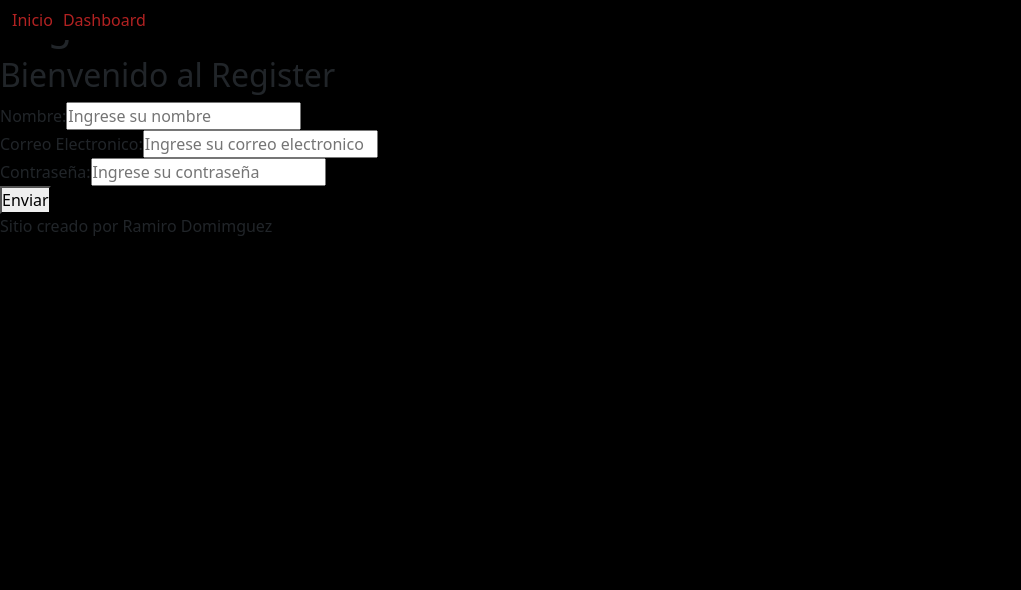
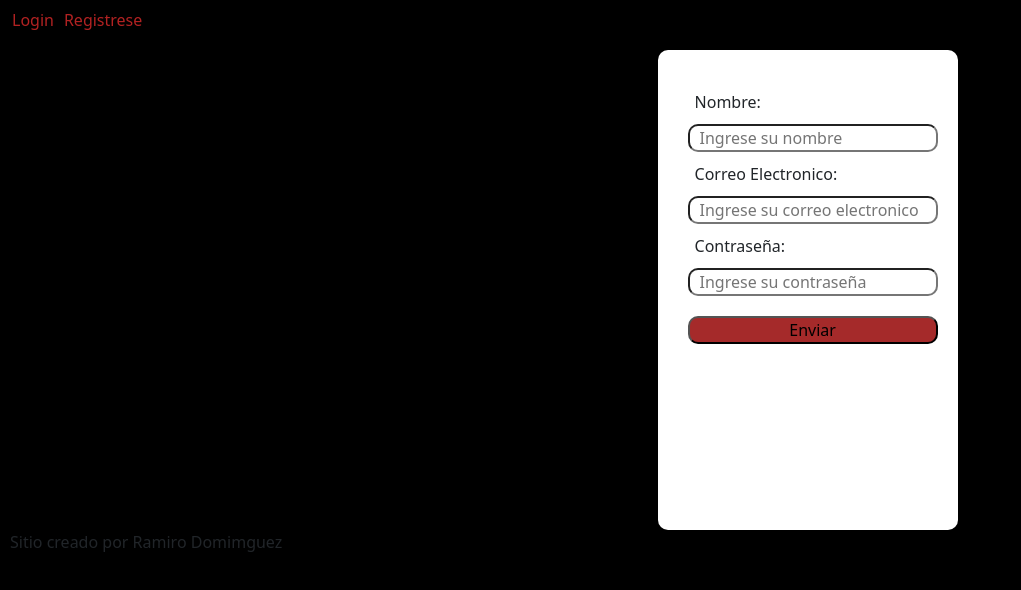
Before and after one commit to Ramiro99-99/proyecto-final, a React (Vite) app: page /Register in a window 1280 px wide. Shown: the top 590 px of the page, without its empty margins (0-1021 px from the left). Built offline with nearby package versions, Linux system fonts and the light colour scheme.

Commit message:
add: Estilos del register

```diff
--- a/src/components/Footer.jsx
+++ b/src/components/Footer.jsx
@@ -1,3 +1,5 @@
+import "../style/footer.css"
+
 const Footer = () => {
   return (
     <footer>
--- a/src/components/Header.jsx
+++ b/src/components/Header.jsx
@@ -5,7 +5,7 @@ import "../style/header.css"
 
 {/*alt para escribir en varias lineas a la vez */}
 const Header = () => {
-  const [user, setUser] = useState(true)
+  const [user, setUser] = useState(false)
 
   return (
 
@@ -37,16 +37,16 @@ const Header = () => {
 
         {!user &&(
         <>
-        <nav className="navbar navbar-expand-lg bg-body-tertiary">
+        <nav className="navbar navbar-expand-lg nav">
           <div className="container-fluid">
           <button className="navbar-toggler" type="button" data-bs-toggle="collapse" data-bs-target="#navbarTogglerDemo01" aria-controls="navbarTogglerDemo01" aria-expanded="false" aria-label="Toggle navigation">
               <span className="navbar-toggler-icon"></span>
             </button>
             <div className="collapse navbar-collapse" id="navbarTogglerDemo01">
-              <Link to="Login" className="navbar-brand">Login</Link>
+              <Link to="Login" className="nav-link-active">Login</Link>
               <ul className="navbar-nav me-auto mb-2 mb-lg-0">
               <li className="nav-item">
-                  <Link className="nav-link active" aria-current="page" to="Register">Registrese</Link></li>
+                  <Link className="nav-link-active" aria-current="page" to="Register">Registrese</Link></li>
               </ul>
 
             </div>
--- /dev/null
+++ b/src/style/footer.css
@@ -0,0 +1,4 @@
+ footer {
+
+  margin-left: 10px;
+}
--- /dev/null
+++ b/src/style/register.css
@@ -0,0 +1,43 @@
+.register{
+  display: flex;
+  justify-content: center;
+  background-color: rgb(0, 0, 0);
+  flex-wrap: wrap;
+
+}
+
+
+
+
+.card-register{
+  width: 300px;
+  height: 60vh;
+
+  margin-top: 50px;
+  padding: 30px;
+  padding-right: 20px;
+  background-color: white;
+  border-radius: 10px;
+  display: flex;
+  flex-direction: column;
+}
+.card-register label {
+  margin-left: 7px;
+  margin-top: 10px;
+}
+
+
+.card-register input {
+  width: 100%;
+  border-radius: 10px;
+
+  padding-left: 10px;
+  margin-top: 10px;
+}
+.card-register button{
+      width: 100%;
+      margin-top: 20px;
+     border-radius: 10px;
+     background-color: brown;
+
+    }
--- a/src/views/Register.jsx
+++ b/src/views/Register.jsx
@@ -1,6 +1,6 @@
 import { Layout } from "../components/Layout"
 import { useState } from "react"
-
+import "../style/register.css"
 
 const Register = () => {
   const [username,setUsername]=useState("")
@@ -48,12 +48,11 @@ const Register = () => {
 
   return (
     <Layout>
-            <h1>Registrese </h1>
 
-      <section>
+      <section className="register">
         <h2>Bienvenido al Register </h2>
         <form onSubmit={handleSubmit}>
-
+         <section className="card-register">
           <div>
             <label>Nombre:</label>
             <input type="text" placeholder="Ingrese su nombre" onChange={(e)=>(handleUsername(e))} value={username}/>
@@ -81,9 +80,9 @@ const Register = () => {
             succes && <p style={{ color: "green" }}>{succes }</p>
           }
           <button>Enviar</button>
-
-        </form>
           </section>
+      </form>
+     </section>
 
     </Layout>
   )
```
